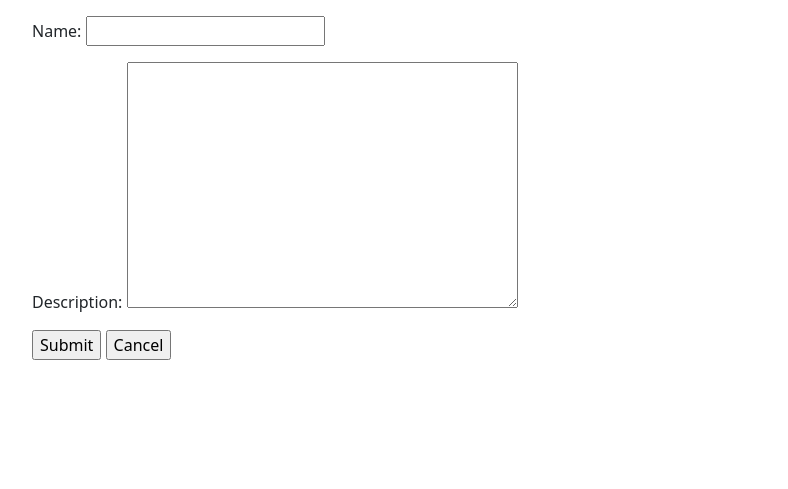
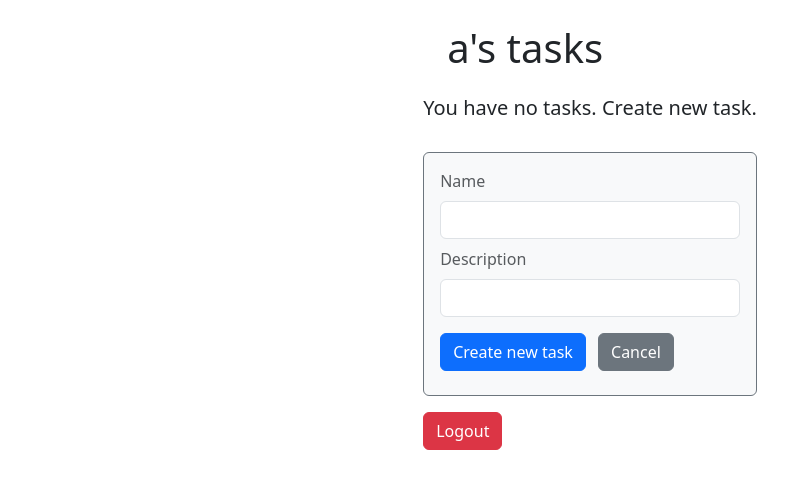
Before and after one commit to OlexiySaurin/TaskManager, a Django app: page /task/create in a window 1280 px wide. Shown: the top 489 px of the page, without its empty margins (50-838 px from the left). Run offline with Django 5.2, Linux system fonts and the light colour scheme; a user stored in the database is signed in; some libraries are stand-ins or nearby versions.

Commit message:
initial commit

```diff
--- a/home/views.py
+++ b/home/views.py
@@ -1,10 +1,17 @@
+from .forms import TaskForm
 from .models import Task
-from .owner import OwnerListView, OwnerCreateView, OwnerDetailView, OwnerUpdateView, OwnerDeleteView
+from .owner import OwnerListView, OwnerDetailView, OwnerUpdateView, OwnerDeleteView, OwnerCreateView
 
 
 class TaskListView(OwnerListView):
     model = Task
     # template is home/task_list.html
+
+    def get_context_data(self, **kwargs):
+        context = super().get_context_data(**kwargs)
+        form = TaskForm()
+        context['create_form'] = form
+        return context
 
 
 class TaskDetailView(OwnerDetailView):
@@ -14,14 +21,27 @@ class TaskDetailView(OwnerDetailView):
 
 class TaskCreateView(OwnerCreateView):
     model = Task
-    # List the fields to copy from the Article model to the Article form
+    template_name = 'home/task_list.html'
     fields = ['name', 'description']
-    # template is home/task_form.html
+
+    # """Overriding get_context_data to change name of creating form to create_form"""
+    # def get_context_data(self, **kwargs):
+    #     context = super().get_context_data(**kwargs)
+    #     context['create_form'] = context['form']
+    #     del context['form']
+    #     return context
 
 
 class TaskUpdateView(OwnerUpdateView):
     model = Task
-    fields = ['name', 'description']
+    template_name = 'home/task_list.html'
+
+    """Overriding get_context_data to change name of updating form to update_form"""
+    def get_context_data(self, **kwargs):
+        context = super().get_context_data(**kwargs)
+        context['update_form'] = context['form']
+        del context['form']
+        return context
 
 
 class TaskDeleteView(OwnerDeleteView):
--- a/templates/base.html
+++ b/templates/base.html
@@ -1,3 +1,4 @@
+{% load humanize %}
 {% load static %}
 
 <!DOCTYPE html>
@@ -10,7 +11,7 @@
     <script type="text/javascript" src="{% static 'bootstrap/js/bootstrap.min.js' %}"></script>
 </head>
 <body>
-<div class="container">
+<div class="container d-grid justify-content-md-center">
     {% block content %}
     {% endblock %}
 </div>
--- a/templates/home/task_form.html
+++ /dev/null
@@ -1,11 +0,0 @@
-{% extends "base.html" %}
-{% block content %}
-<p>
-  <form action="" method="post">
-    {% csrf_token %}
-    {{ form.as_p }}
-    <input type="submit" value="Submit">
-    <input type="submit" value="Cancel" onclick="window.location.href='{% url 'home:all' %}';return false;">
-  </form>
-</p>
-{% endblock %}
--- a/templates/home/task_list.html
+++ b/templates/home/task_list.html
@@ -7,28 +7,37 @@
 {% if task_list %}
   {% for task in task_list %}
       <div class="card text-dark bg-light mb-3" style="max-width: 30rem;">
-          <div class="card-header">
-              <small class="text-muted">Last updated: {{ task.updated_at|naturaltime }}</small>
-          </div>
-          <div class="card-body">
-              <div class="card-title">
-                  <h4>{{ task.name }}</h4>
-              </div>
-              <div class="card-text text-muted">{{ task.description }}</div> <br>
-              <a class="card-link text-muted" href="{% url 'home:task_update' task.id %}">Edit</a>
-              <a class="card-link text-muted" href="{% url 'home:task_delete' task.id %}">Delete</a>
-          </div>
+          {% include 'home/task.html' %}
       </div>
   {% endfor %}
 {% else %}
   <h5>You have no tasks. Create new task.</h5>
 {% endif %}
-<p>
-<a class="btn btn-secondary" href="{% url 'home:task_create' %}">Create new Task</a>
+<div class="card mt-4 bg-light border-secondary" style="max-width: 30rem;">
+<div class="card-body">
+    <form action="{% url 'home:task_create' %}" method="post">
+    {% csrf_token %}
+
+      <div class="card-title">
+          <label class="form-label text-muted" for="creating_name">Name</label>
+          <input class="form-control" type="text" id="creating_name" name="name" required/>
+      </div>
+      <div class="card-text text-muted mb-2">
+          <label class="form-label text-muted" for="creating_description">Description</label>
+          <input class="form-control" type="text" id="creating_description" name="description"/>
+      </div>
+
+    <input class="btn btn-primary" type="submit" value="Create new task">
+    <input class="btn btn-secondary m-2" type="submit" value="Cancel" onclick="window.location.href='{% url 'home:all' %}';return false;">
+
+</form>
+    </div>
+</div>
+
 <form action="{% url 'logout' %}" method="post">
     {% csrf_token %}
-    <button class="btn btn-danger" type="submit">Logout</button>
+    <button class="btn btn-danger mt-3" type="submit">Logout</button>
     <input type="hidden" name="next" value="{% url "login" %}" />
 </form>
-</p>
+
 {% endblock %}
```
Also changed, not shown: home/forms.py (+5 -7 lines), templates/home/create_form.html (added, +14 -0 lines), templates/home/task.html (added, +14 -0 lines), db.sqlite3.
